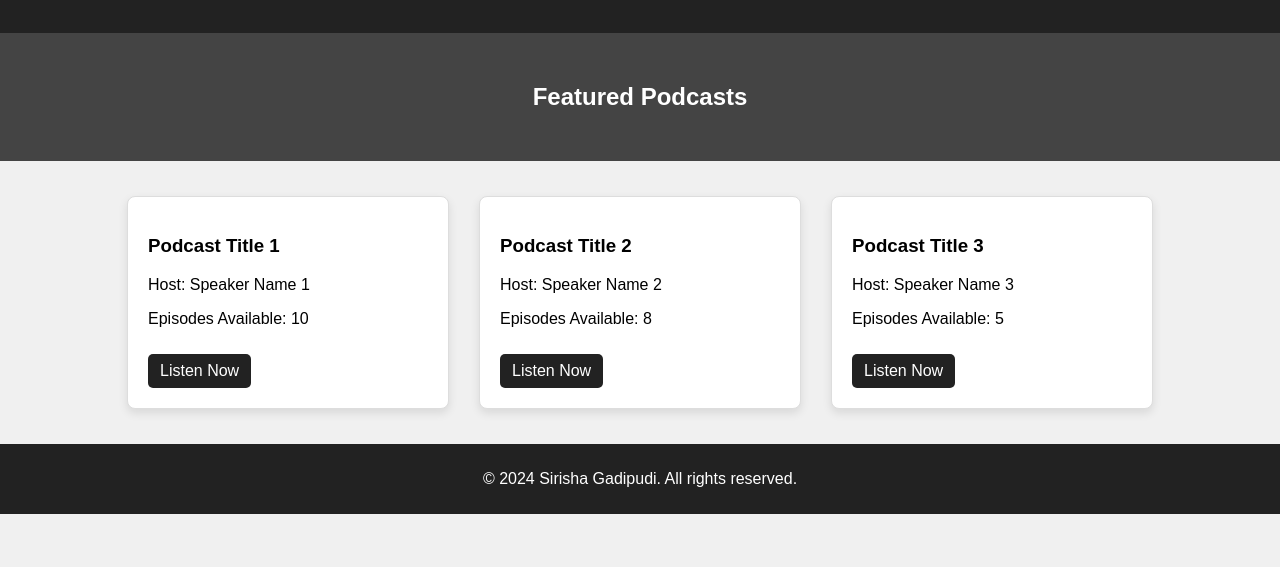
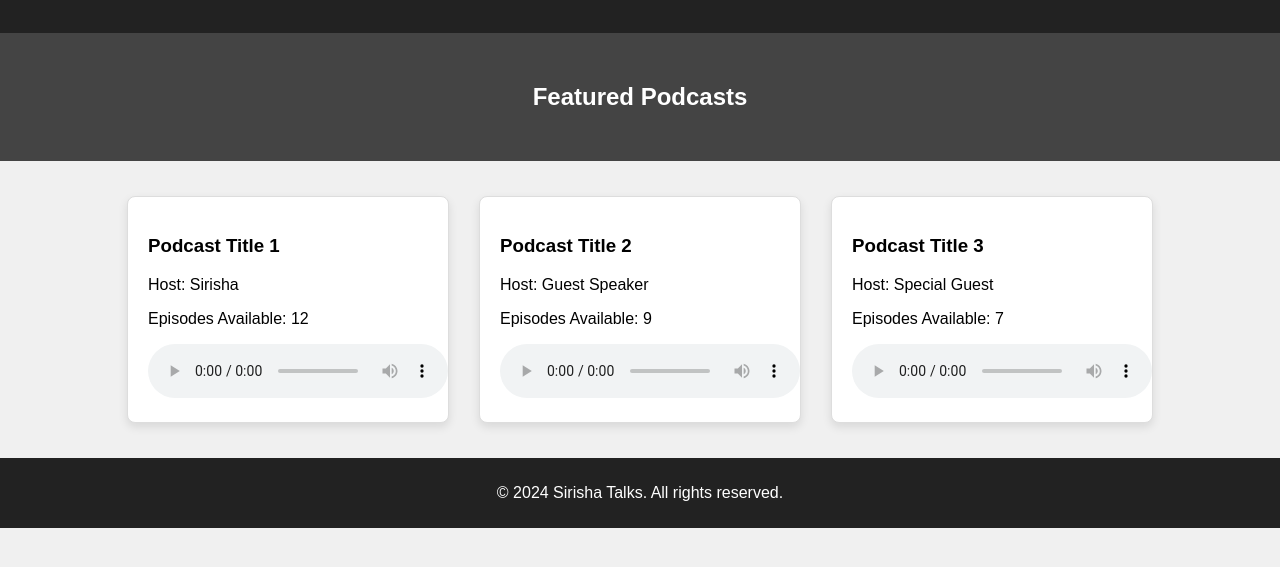
Before and after one commit to Sirisha929/Sirisha-Talks, a plain HTML site: page index.html in a window 1280 px wide. Shown: the part 121-688 px from the top of the page. Drawn offline with Linux system fonts and the light colour scheme.

Commit message:
Update index.html

```diff
--- a/index.html
+++ b/index.html
@@ -3,7 +3,7 @@
 <head>
     <meta charset="UTF-8">
     <meta name="viewport" content="width=device-width, initial-scale=1.0">
-    <title>Podcast Page - Sirisha Gadipudi</title>
+    <title>Podcast Page - Sirisha Talks</title>
     <link rel="stylesheet" href="styles.css">
 </head>
 <body>
@@ -19,27 +19,35 @@
     <section class="podcasts">
         <div class="podcast-card">
             <h3>Podcast Title 1</h3>
-            <p>Host: Speaker Name 1</p>
-            <p>Episodes Available: 10</p>
-            <a href="#">Listen Now</a>
+            <p>Host: Sirisha</p>
+            <p>Episodes Available: 12</p>
+            <audio controls>
+                <source src="episode1.mp3" type="audio/mpeg">
+                Your browser does not support the audio element.
+            </audio>
         </div>
         <div class="podcast-card">
             <h3>Podcast Title 2</h3>
-            <p>Host: Speaker Name 2</p>
-            <p>Episodes Available: 8</p>
-            <a href="#">Listen Now</a>
+            <p>Host: Guest Speaker</p>
+            <p>Episodes Available: 9</p>
+            <audio controls>
+                <source src="episode2.mp3" type="audio/mpeg">
+                Your browser does not support the audio element.
+            </audio>
         </div>
         <div class="podcast-card">
             <h3>Podcast Title 3</h3>
-            <p>Host: Speaker Name 3</p>
-            <p>Episodes Available: 5</p>
-            <a href="#">Listen Now</a>
+            <p>Host: Special Guest</p>
+            <p>Episodes Available: 7</p>
+            <audio controls>
+                <source src="episode3.mp3" type="audio/mpeg">
+                Your browser does not support the audio element.
+            </audio>
         </div>
-        <!-- Add more podcast cards as needed -->
     </section>
 
     <footer>
-        <p>&copy; 2024 Sirisha Gadipudi. All rights reserved.</p>
+        <p>&copy; 2024 Sirisha Talks. All rights reserved.</p>
     </footer>
 </body>
 </html>
```
